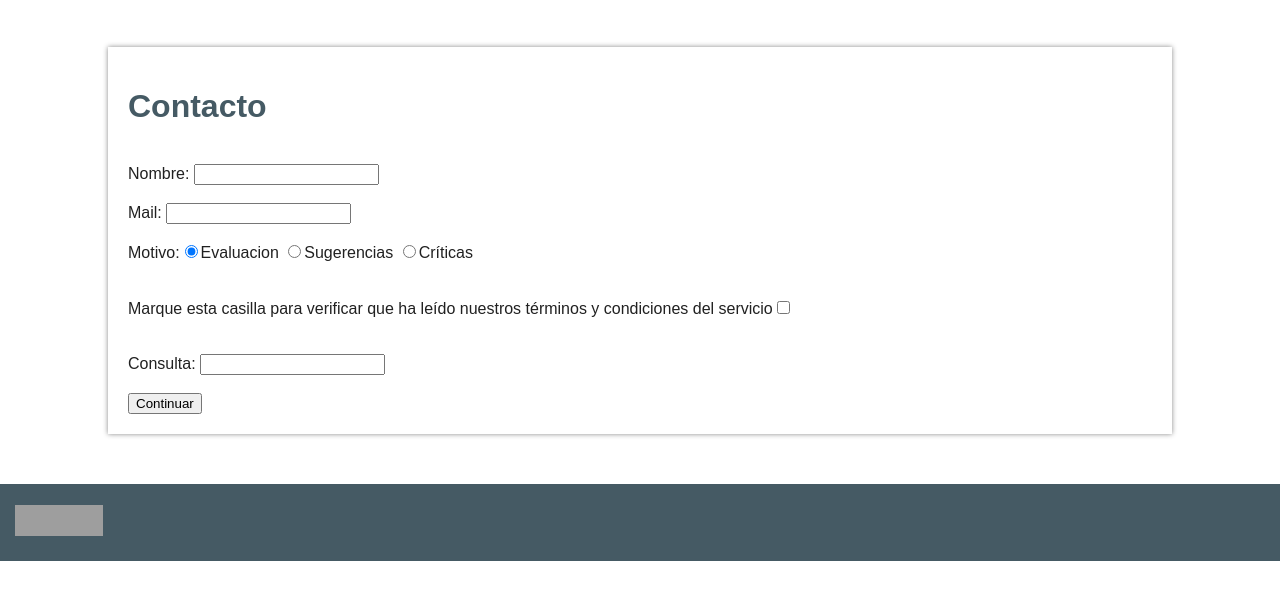
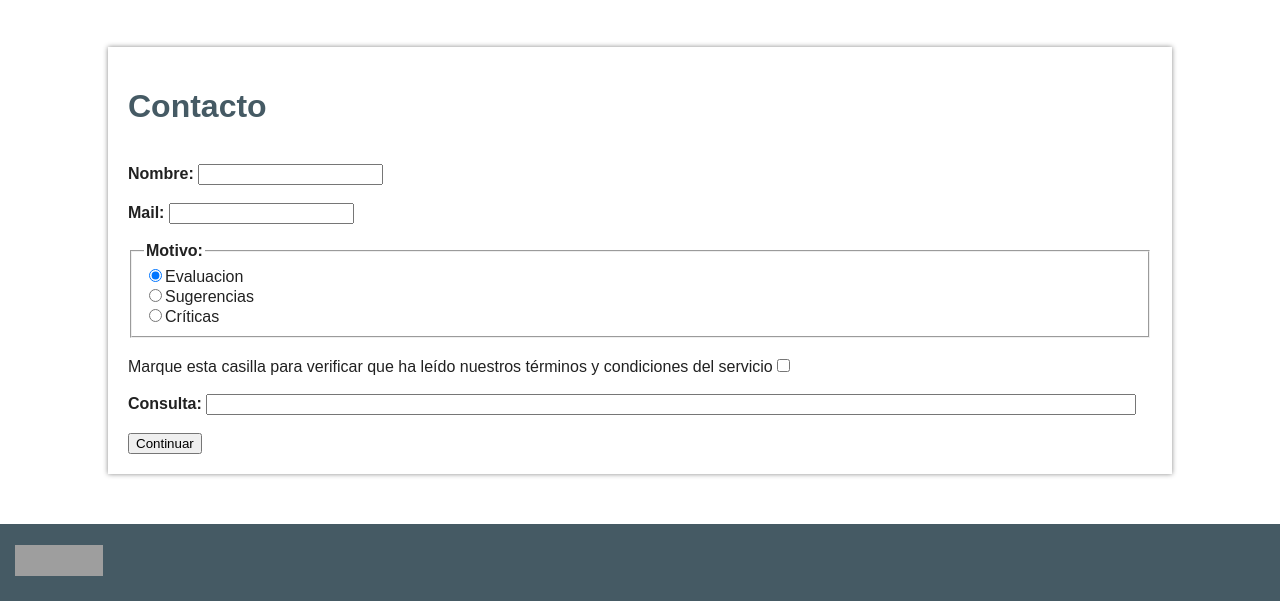
Before and after one commit to paaragon/apuntea, a PHP site: page /contacto.html in a window 1280 px wide. Shown: the part 195-800 px from the top of the page. Run offline with PHP 8.4, Linux system fonts and the light colour scheme; grey boxes are pictures that could not be loaded.

Commit message:
Contacto refinado

```diff
--- a/contacto.html
+++ b/contacto.html
@@ -44,28 +44,27 @@ El formulario debe pedir al usuario los siguientes datos:
         <main>
             <h1>Contacto</h1>
             <!--***************************************************************************************************-->
-            <form>
-                <br />Nombre: <input type="text" class="field" id="orderName" required />
+            <form action="mailto:jlacruz@ucm.es" method="post">
+                <br /><label>Nombre: </label><input type="text" class="field" id="orderName" required>
                 <br>
-                <br />Mail: <input type="email" name="email" required />
+                <br /><label>Mail: </label><input type="email" name="email" required>
+                <br><br>
+                <fieldset>
+                    <legend>Motivo:</legend>
+                    <input type="radio" name="motivo" value="evaluacion" checked="checked">Evaluacion
+                    <br>
+                    <input type="radio" name="motivo" value="sugerencias">Sugerencias
+                    <br>
+                    <input type="radio" name="motivo" value="criticas">Críticas
+                </fieldset>
+                <br />Marque esta casilla para verificar que ha leído nuestros términos y condiciones del servicio<input type="checkbox" name="consulta" required />
                 <br>
-                <br />Motivo:<input type="radio" name="motivo" value="evaluacion" checked="checked">Evaluacion
-                             <input type="radio" name="motivo" value="sugerencias">Sugerencias
-                             <input type="radio" name="motivo" value="criticas" />Críticas
-                <br><br>
-                <br />Marque esta casilla para verificar que ha leído nuestros términos y condiciones del servicio<input type="checkbox" name="consulta" required />
-                <br><br>
-                <br />Consulta: <input type="text" name="consulta" value=""/>
+                <br /><label>Consulta: </label><input type="text" class="consulta" name="consulta" value="" maxlength="512" required>
                 <br><br>
                 <input type="submit" value="Continuar">
             </form>
             <!--***************************************************************************************************-->
         </main><!--Fin contenido principal-->
-
-        <div>
-
-
-        </div>
 
         <!--Pie de página-->
         <footer>
--- a/css/default.css
+++ b/css/default.css
@@ -131,3 +131,12 @@ dd{
     clear: both;
     height: 0;
 }
+
+form label, legend{
+   font-weight: bold;
+}
+
+.consulta {
+    width: 90%;
+
+}
```
